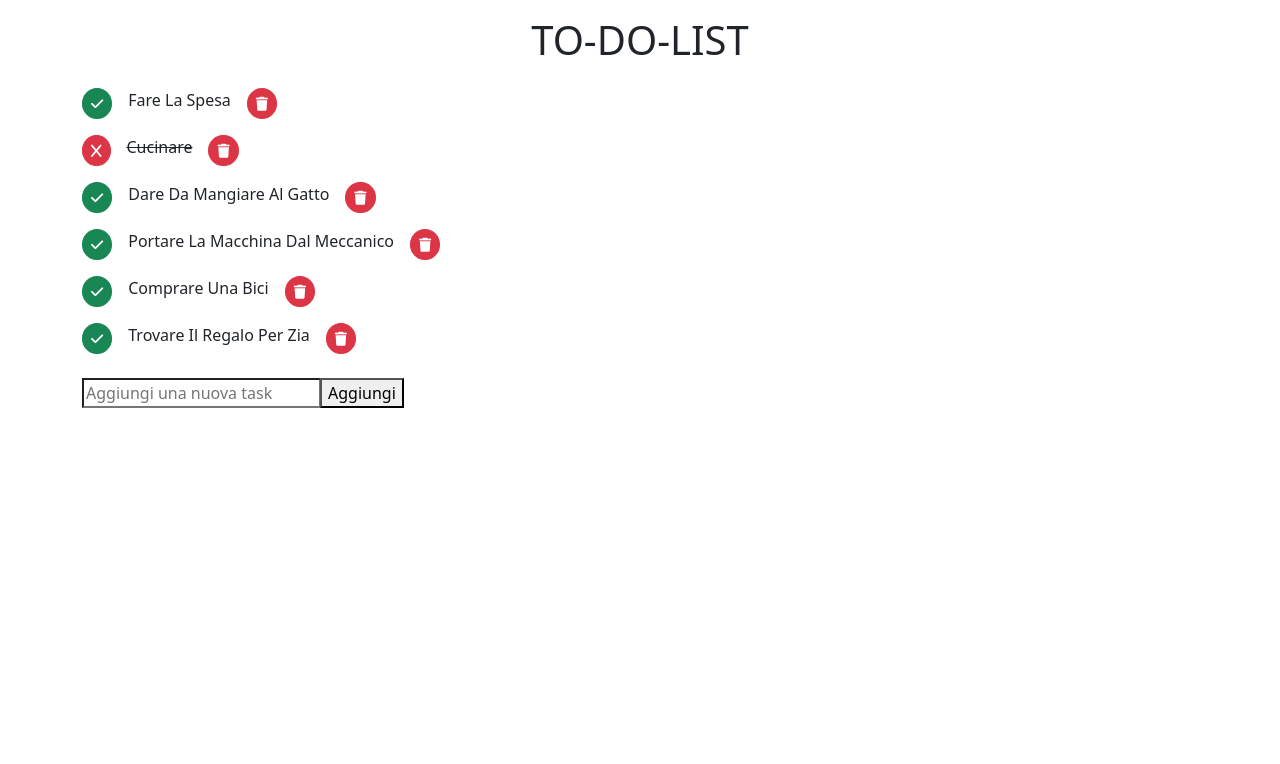
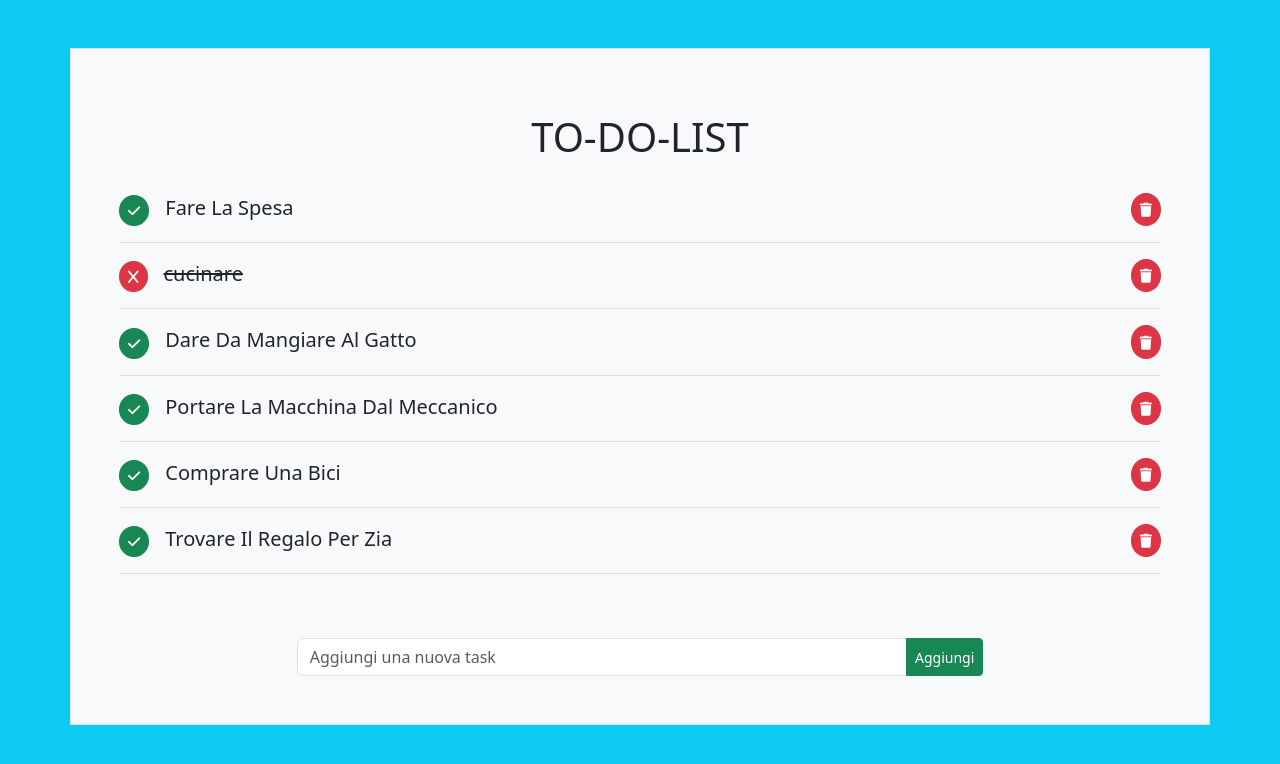
Before and after one commit to stappost/php-todo-list-json, a PHP site: page / in a window 1280 px wide. Shown: the top 764 px of the page. Run offline with PHP 8.4, Linux system fonts and the light colour scheme; some libraries are stand-ins or nearby versions.

Commit message:
adjust layout

```diff
--- a/index.php
+++ b/index.php
@@ -9,9 +9,9 @@
     <link rel="stylesheet" href="https://cdnjs.cloudflare.com/ajax/libs/font-awesome/6.5.1/css/all.min.css" integrity="sha512-DTOQO9RWCH3ppGqcWaEA1BIZOC6xxalwEsw9c2QQeAIftl+Vegovlnee1c9QX4TctnWMn13TZye+giMm8e2LwA==" crossorigin="anonymous" referrerpolicy="no-referrer" />
     <title>Document</title>
 </head>
-<body>
+<body class="bg-info">
     <div id="app">
-        <div class="container">
+        <div class="container border p-5 mt-5 bg-light">
             <div class="row">
                 <div class="col-12">
                     <h1 class="text-center my-3">TO-DO-LIST</h1>
@@ -19,22 +19,24 @@
                 <div class="col-12">
                     <ul class="list-unstyled">
                         <!-- LIST TASK  -->
-                        <li v-for='todo, index in toDoList' :key='index' class='py-2 text-capitalize cursor-pointer d-flex'  :class="todo.done ? 'text-decoration-line-through' : '' ">
-                            <!-- BUTTON CHECK  -->
-                            <button @click='todo.done = !todo.done' class="btn btn-sm rounded-circle me-3" :class="todo.done ? 'btn-danger' : 'btn-success'"><i :class="todo.done ? 'fas fa-x' : 'fas fa-check' "></i></button>
-                            <div @click='todo.done = !todo.done'> {{ todo.name }} </div>
+                        <li v-for='todo, index in toDoList' :key='index' class='py-3 text-capitalize border-bottom d-flex justify-content-between'>
+                            <div>
+                                <!-- BUTTON CHECK  -->
+                                <button @click='todo.done = !todo.done' class="btn btn-sm rounded-circle me-3" :class="todo.done ? 'btn-danger' : 'btn-success'"><i :class="todo.done ? 'fas fa-x' : 'fas fa-check' "></i></button>
+                                <div @click='todo.done = !todo.done' class='d-inline fs-5' :class="todo.done ? 'text-decoration-line-through' : '' "> {{ todo.name }} </div>
+                            </div>
                             <!-- BUTTON REMOVE  -->
-                            <button @click='leaveItem(index)' class="btn btn-sm rounded-circle ms-3 btn-danger "><i class="fas fa-trash"></i></button>
+                            <button @click='leaveItem(index)' class="btn btn-sm rounded-circle ms-3 btn-danger"><i class="fas fa-trash"></i></button>
                         </li>
                     </ul>
                 </div>
             </div>
-            <div class="row">
+            <div class="row justify-content-center">
                 <div class="col-8">
                     <!-- INPUT FOR ADD TASK  -->
-                    <div class="input-group">
-                        <input type="text" placeholder='Aggiungi una nuova task' v-model='newTask' @keyup.enter='addTask'>
-                        <button @click='addTask()'>Aggiungi</button>
+                    <div class="input-group mt-5">
+                        <input type="text" placeholder='Aggiungi una nuova task' v-model='newTask' @keyup.enter='addTask' class='form-control'>
+                        <button @click='addTask()' class='btn btn-sm btn-success'>Aggiungi</button>
                     </div>
                 </div>
             </div>
```
